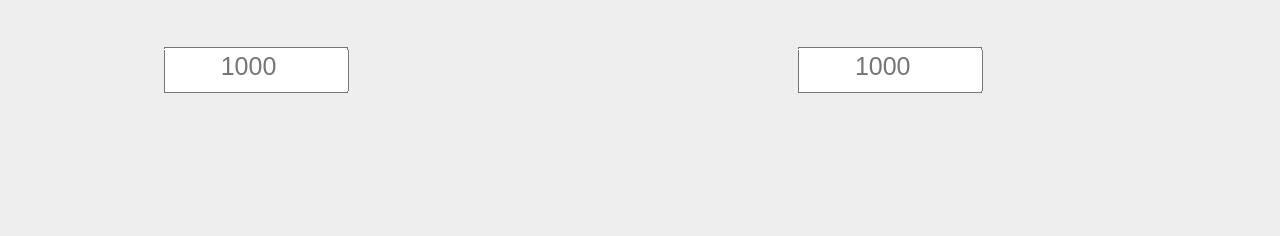
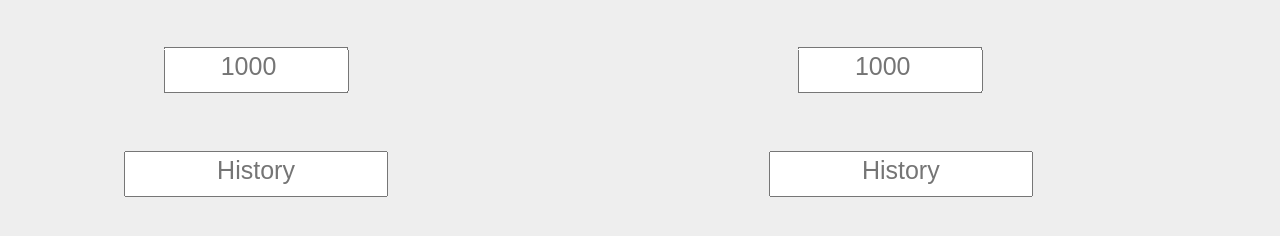
Before and after one commit to AndriusS0316/8000, a website: page index.HTML in a window 1280 px wide. Shown: the part 370-606 px from the top of the page. Drawn offline with Linux system fonts and the light colour scheme.

Commit message:
20210726

```diff
--- a/index.HTML
+++ b/index.HTML
@@ -5,6 +5,7 @@
     <meta http-equiv="X-UA-Compatible" content="IE=edge">
     <meta name="viewport" content="width=device-width, initial-scale=1.0">
     <title>8000</title>
+    <link rel="stylesheet" href="./main.css">
 </head>
 <style>
 body {
@@ -118,6 +119,7 @@ button {
         <button class="plus1" type="button">+</button>
     </form>
     <input id="data1" type="number" class="input1" name="input1" placeholder="1000"/>
+    <input id="data11" type="text" class="input11" name="input12" placeholder="History"/>
 
     <!-- antras -->
     <form>
@@ -129,6 +131,7 @@ button {
         <button class="plus2" type="button">+</button>
     </form>
     <input id="data2" type="number" class="input2" name="input2" placeholder="1000"/>
+    <input id="data22" type="text" class="input22" name="input22" placeholder="History"/>
 
     <script src="./main.js" type="module" defer></script>
 </body>
--- /dev/null
+++ b/main.css
@@ -0,0 +1,27 @@
+.input11 {
+    display: flex;
+    gap: 20px;
+    position: absolute;
+    top: 68%;
+    left: 20%;
+    transform: translate(-50%, -50%);
+    text-align: center;
+}
+.input22 {
+    display: flex;
+    gap: 20px;
+    position: absolute;
+    top: 68%;
+    right: 9%;
+    transform: translate(-50%, -50%);
+    text-align: center;
+    line-height: 100px;
+}
+#data11 {
+    height: 5%;
+    width: 20%;
+}
+#data22 {
+    height: 5%;
+    width: 20%;
+}
--- a/main.js
+++ b/main.js
@@ -5,6 +5,8 @@ let rezultatas2 = 8000;
 
 let data1 = document.querySelector('#data1');
 let data2 = document.querySelector('#data2');
+let data11 = document.querySelector('#data11');
+let data22 = document.querySelector('#data22');
 
 const minus1DOM = document.querySelector(".minus1");
 const minus2DOM = document.querySelector(".minus2");
@@ -28,6 +30,7 @@ function minus1Click() {
     if (data1.value === '') {
         return false;
     }
+    data11.value = 'Is ' + rezultatas1 + ' buvo atimta ' + parseInt(data1.value);
     rezultatas1 = rezultatas1 - parseInt(data1.value);
     number1DOM.innerText = rezultatas1;
 
@@ -38,6 +41,7 @@ function minus2Click() {
     if (data2.value === '') {
         return false;
     }
+    data22.value = 'Is ' + rezultatas2 + ' buvo atimta ' + parseInt(data2.value);
     rezultatas2 = rezultatas2 - parseInt(data2.value);
     number2DOM.innerText = rezultatas2;
 
@@ -48,6 +52,7 @@ function plus1Cick() {
     if (data1.value === '') {
         return false;
     }
+    data11.value = 'Prie ' + rezultatas1 + ' buvo prideta ' + parseInt(data1.value);
     rezultatas1 = rezultatas1 + parseInt(data1.value);
     number1DOM.innerText = rezultatas1;
 
@@ -58,6 +63,7 @@ function plus2Cick() {
     if (data2.value === '') {
         return false;
     }
+    data22.value = 'Prie ' + rezultatas2 + ' buvo prideta ' + parseInt(data2.value);
     rezultatas2 = rezultatas2 + parseInt(data2.value);
     number2DOM.innerText = rezultatas2;
 
@@ -67,11 +73,15 @@ function plus2Cick() {
 function game1Click() {
     rezultatas1 = 8000;
     number1DOM.innerText = rezultatas1;
+
+    data11.value = '';
 }
 
 function game2Click() {
     rezultatas2 = 8000;
     number2DOM.innerText = rezultatas2;
+
+    data22.value = '';
 }
 
 
```
